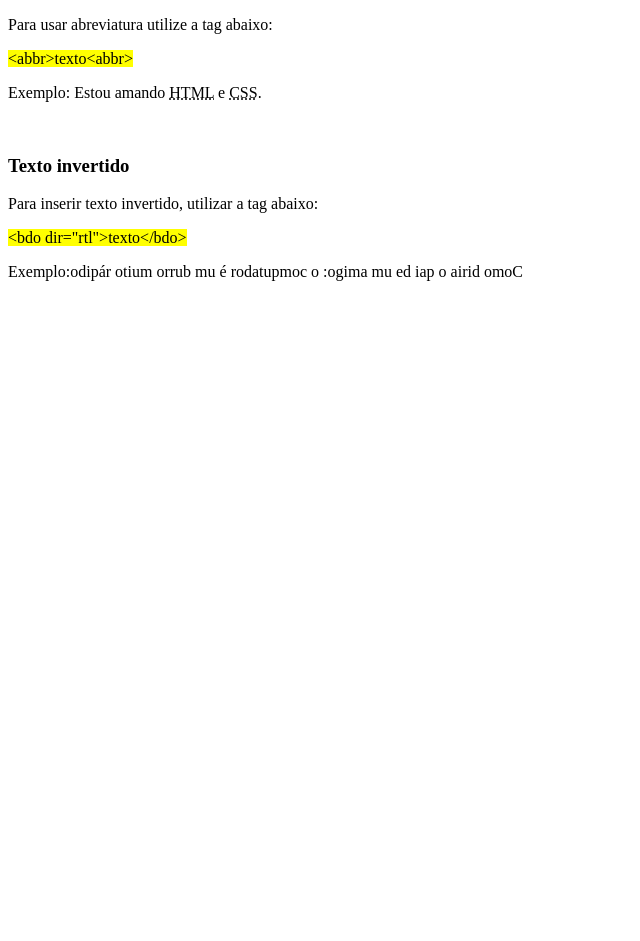
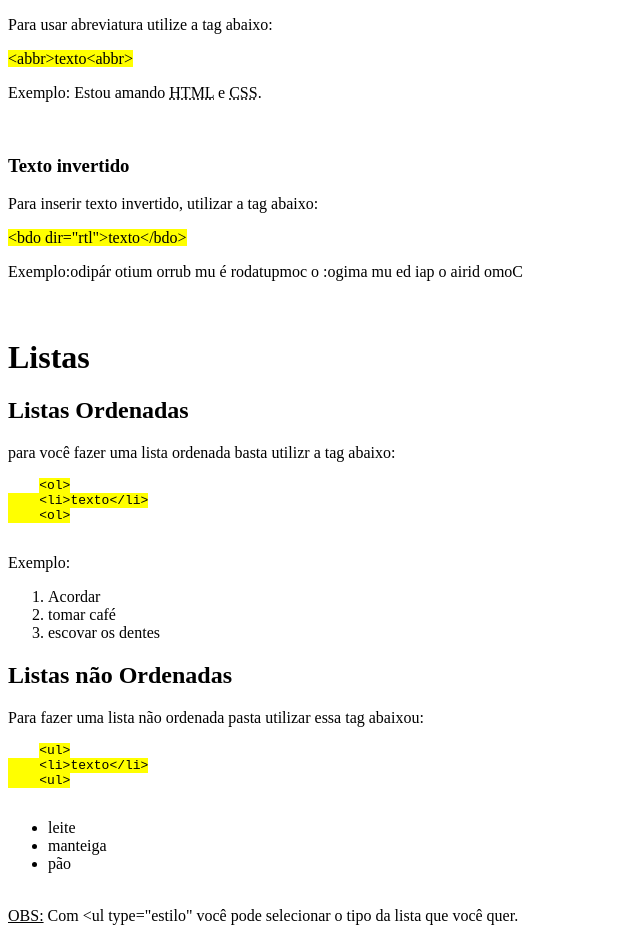
Before and after one commit to allazaoallado/HTML-CSS, a plain HTML site: page consultas/pagina para consulta.html in a window 1280 px wide. Shown: the part 5922-6863 px from the top of the page, without its empty margins (0-640 px from the left). Before the commit the page ends 6219 px from the top, so only its background shows below. Drawn offline with Linux system fonts and the light colour scheme.

Commit message:
listas ordenadas e não ordenadas

```diff
--- a/consultas/pagina para consulta.html
+++ b/consultas/pagina para consulta.html
@@ -142,6 +142,34 @@
     <h3>Texto invertido</h3>
     <p>Para inserir texto invertido, utilizar a tag abaixo:</p>
     <p><mark>&lt;bdo dir="rtl">texto&lt;/bdo></mark></p>
-    <p>Exemplo:<bdo dir="rtl">Como diria o pai de um amigo: o computador é um burro muito rápido</bdo></p>
+    <p>Exemplo:<bdo dir="rtl">Como diria o pai de um amigo: o computador é um burro muito rápido</bdo><br><br><br>
+        <h1>Listas</h1>
+        <h2>Listas Ordenadas</h2>
+        <p>para você fazer uma lista ordenada basta utilizr a tag abaixo:</p>
+        <pre>
+    <mark>&lt;ol>
+    &lt;li>texto&lt;/li>
+    &lt;ol></mark>
+        </pre>
+        <p>Exemplo:</p>
+        <!--<ol type="1" start="4"> para selecionar em que numero começar-->
+        <ol type="1">
+            <li>Acordar</li>
+            <li>tomar café</li>
+            <li>escovar os dentes</li>
+        </ol>
+        <h2>Listas não Ordenadas</h2>
+        <p>Para fazer uma lista não ordenada pasta utilizar essa tag abaixou:</p>
+        <pre>
+    <mark>&lt;ul>
+    &lt;li>texto&lt;/li>
+    &lt;ul></mark>
+        </pre>
+        <ul type="disc"><!--há também o circle e o square-->
+            <li>leite</li>
+            <li>manteiga</li>
+            <li>pão</li><br>
+            </ul>
+            <p><u>OBS:</u> Com &lt;ul type="estilo" você pode selecionar o tipo da lista que você quer.</p>
 </body>
 </html>
```
Also changed, not shown: exc011/index.html (added, +40 -0 lines).
